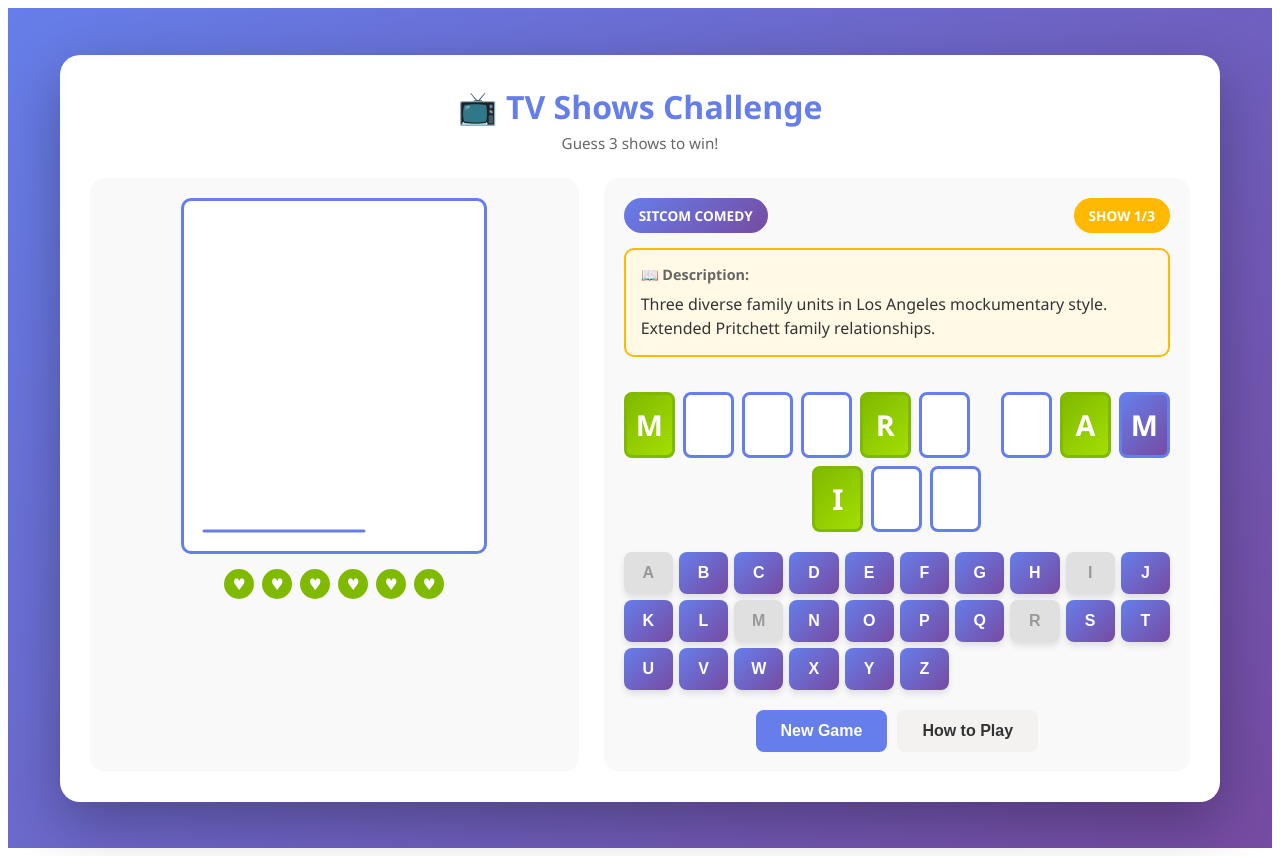
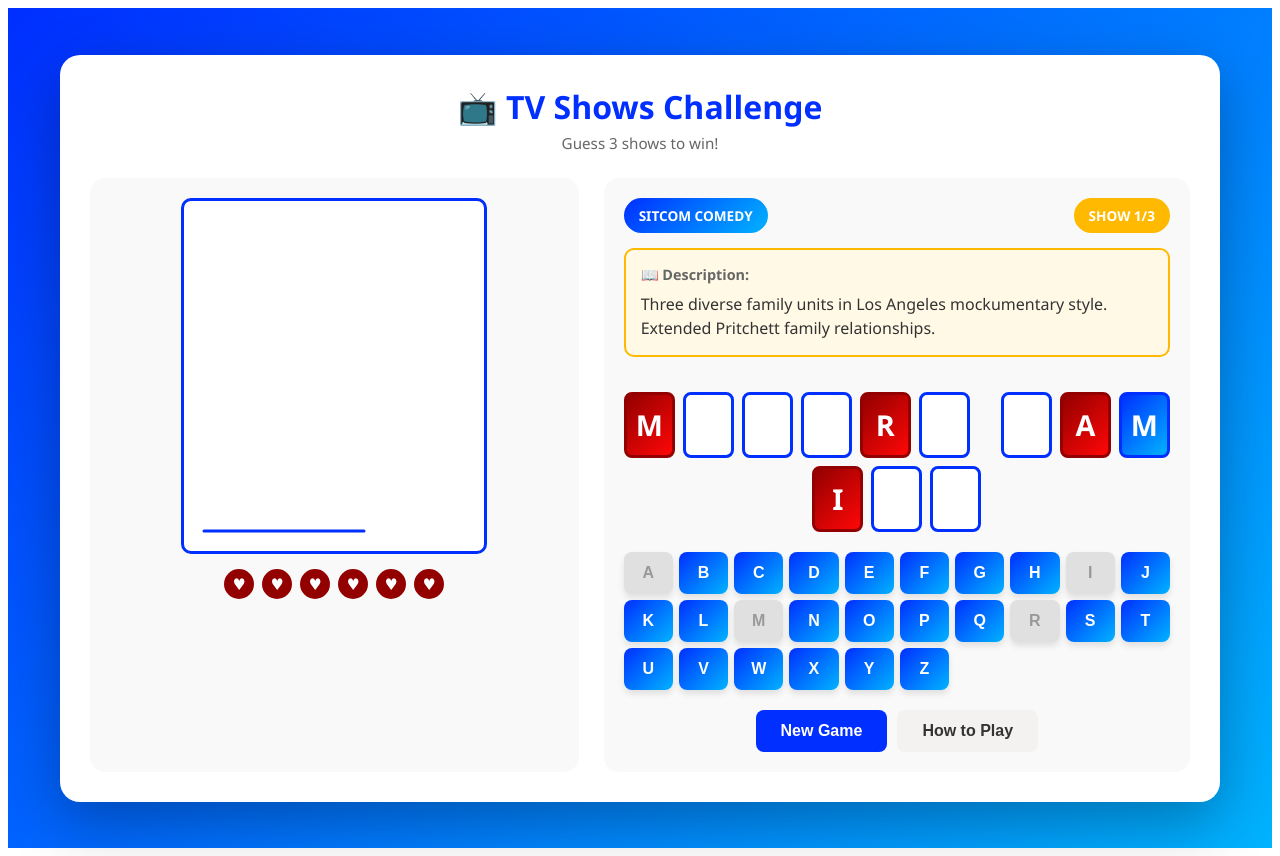
Before and after one commit to TanaushAhmad/Hangman, a React (Create React App) app: page / in a window 1280 px wide. Both pictures are taken after a click on the button "Start Game". Built offline with nearby package versions, Linux system fonts and the light colour scheme.

Commit message:
Update Hangman.jsx colors: #667eea#002fff, #7fba00#930000, #a4de02#ff0707, #764ba2#00b3ff

```diff
--- a/src/components/Hangman.jsx
+++ b/src/components/Hangman.jsx
@@ -116,7 +116,7 @@ const Hangman = () => {
   };
 
   const drawHangman = () => {
-    const canvas = canvasRef.current; if (!canvas) return; const ctx = canvas.getContext('2d'); ctx.clearRect(0, 0, canvas.width, canvas.height); ctx.strokeStyle = '#667eea'; ctx.lineWidth = 3; ctx.lineCap = 'round';
+    const canvas = canvasRef.current; if (!canvas) return; const ctx = canvas.getContext('2d'); ctx.clearRect(0, 0, canvas.width, canvas.height); ctx.strokeStyle = '#002fff'; ctx.lineWidth = 3; ctx.lineCap = 'round';
     if (wrongGuesses >= 0) { ctx.beginPath(); ctx.moveTo(20, 330); ctx.lineTo(180, 330); ctx.stroke(); }
     if (wrongGuesses >= 1) { ctx.beginPath(); ctx.moveTo(50, 330); ctx.lineTo(50, 30); ctx.stroke(); }
     if (wrongGuesses >= 2) { ctx.beginPath(); ctx.moveTo(50, 30); ctx.lineTo(200, 30); ctx.stroke(); }
@@ -138,14 +138,14 @@ const Hangman = () => {
       const isRevealed = guessedLetters.includes(char);
       const isPreFilled = preFilledLetters.includes(index);
       return (
-        <div key={index} style={{ width: '45px', height: '60px', border: isRevealed ? (isPreFilled ? '3px solid #7fba00' : '3px solid #667eea') : '3px solid #667eea', borderRadius: '8px', display: 'flex', alignItems: 'center', justifyContent: 'center', fontSize: '1.8em', fontWeight: 'bold', background: isRevealed ? (isPreFilled ? 'linear-gradient(135deg, #7fba00, #a4de02)' : 'linear-gradient(135deg, #667eea, #764ba2)') : 'white', color: isRevealed ? 'white' : '#667eea', transition: 'all 0.3s' }}>
+        <div key={index} style={{ width: '45px', height: '60px', border: isRevealed ? (isPreFilled ? '3px solid #930000' : '3px solid #002fff') : '3px solid #002fff', borderRadius: '8px', display: 'flex', alignItems: 'center', justifyContent: 'center', fontSize: '1.8em', fontWeight: 'bold', background: isRevealed ? (isPreFilled ? 'linear-gradient(135deg, #930000, #ff0707)' : 'linear-gradient(135deg, #002fff, #00b3ff)') : 'white', color: isRevealed ? 'white' : '#002fff', transition: 'all 0.3s' }}>
           {isRevealed ? char : ''}
         </div>
       );
     });
   };
 
-  const styles = { container: { fontFamily: "'Segoe UI', Tahoma, Geneva, Verdana, sans-serif", background: 'linear-gradient(135deg, #667eea 0%, #764ba2 100%)', minHeight: '100vh', display: 'flex', justifyContent: 'center', alignItems: 'center', padding: '20px' }, main: { background: 'white', borderRadius: '20px', boxShadow: '0 20px 60px rgba(0, 0, 0, 0.3)', maxWidth: '1100px', width: '100%', padding: '30px' } };
+  const styles = { container: { fontFamily: "'Segoe UI', Tahoma, Geneva, Verdana, sans-serif", background: 'linear-gradient(135deg, #002fff 0%, #00b3ff 100%)', minHeight: '100vh', display: 'flex', justifyContent: 'center', alignItems: 'center', padding: '20px' }, main: { background: 'white', borderRadius: '20px', boxShadow: '0 20px 60px rgba(0, 0, 0, 0.3)', maxWidth: '1100px', width: '100%', padding: '30px' } };
 
   if (!currentShow && !showModal) return null;
 
@@ -153,24 +153,24 @@ const Hangman = () => {
     <div style={styles.container}>
       <div style={styles.main}>
         <div style={{ textAlign: 'center', marginBottom: '25px' }}>
-          <h1 style={{ color: '#667eea', fontSize: '2em', margin: 0 }}>📺 TV Shows Challenge</h1>
+          <h1 style={{ color: '#002fff', fontSize: '2em', margin: 0 }}>📺 TV Shows Challenge</h1>
           <p style={{ color: '#666', fontSize: '0.95em', marginTop: '5px' }}>Guess 3 shows to win!</p>
         </div>
 
         {currentShow && (
           <div style={{ display: 'grid', gridTemplateColumns: '1fr 1.2fr', gap: '25px' }}>
             <div style={{ background: '#f9f9f9', borderRadius: '15px', padding: '20px', display: 'flex', flexDirection: 'column', alignItems: 'center' }}>
-              <canvas ref={canvasRef} width="300" height="350" style={{ border: '3px solid #667eea', borderRadius: '10px', background: 'white' }} />
+              <canvas ref={canvasRef} width="300" height="350" style={{ border: '3px solid #002fff', borderRadius: '10px', background: 'white' }} />
               <div style={{ marginTop: '15px', display: 'flex', gap: '8px' }}>
                 {[...Array(maxWrongGuesses)].map((_, i) => (
-                  <div key={i} style={{ width: '30px', height: '30px', background: i < wrongGuesses ? '#d13438' : '#7fba00', borderRadius: '50%', display: 'flex', alignItems: 'center', justifyContent: 'center', color: 'white', fontWeight: 'bold' }}>{i < wrongGuesses ? '✗' : '♥'}</div>
+                  <div key={i} style={{ width: '30px', height: '30px', background: i < wrongGuesses ? '#d13438' : '#930000', borderRadius: '50%', display: 'flex', alignItems: 'center', justifyContent: 'center', color: 'white', fontWeight: 'bold' }}>{i < wrongGuesses ? '✗' : '♥'}</div>
                 ))}
               </div>
             </div>
 
             <div style={{ background: '#f9f9f9', borderRadius: '15px', padding: '20px', display: 'flex', flexDirection: 'column' }}>
               <div style={{ display: 'flex', justifyContent: 'space-between', alignItems: 'center', marginBottom: '15px' }}>
-                <div style={{ background: 'linear-gradient(135deg, #667eea, #764ba2)', color: 'white', padding: '8px 15px', borderRadius: '20px', fontSize: '0.85em', fontWeight: 'bold' }}>{currentShow.category.toUpperCase()}</div>
+                <div style={{ background: 'linear-gradient(135deg, #002fff, #00b3ff)', color: 'white', padding: '8px 15px', borderRadius: '20px', fontSize: '0.85em', fontWeight: 'bold' }}>{currentShow.category.toUpperCase()}</div>
                 <div style={{ background: '#ffb900', color: 'white', padding: '8px 15px', borderRadius: '20px', fontSize: '0.85em', fontWeight: 'bold' }}>SHOW {showsCompleted + 1}/3</div>
               </div>
 
@@ -187,13 +187,13 @@ const Hangman = () => {
                   const isCorrect = isGuessed && currentShow.title.includes(letter);
                   const isWrong = isGuessed && !currentShow.title.includes(letter);
                   return (
-                    <button key={letter} onClick={() => guessLetter(letter)} disabled={!gameActive || isGuessed} style={{ padding: '12px 8px', border: 'none', borderRadius: '8px', fontSize: '1em', fontWeight: 'bold', cursor: 'pointer', transition: 'all 0.3s', background: isGuessed ? '#e0e0e0' : (isCorrect ? 'linear-gradient(135deg, #7fba00, #a4de02)' : (isWrong ? 'linear-gradient(135deg, #d13438, #ff6b6b)' : 'linear-gradient(135deg, #667eea, #764ba2)')), color: isGuessed ? '#999' : 'white', boxShadow: '0 4px 6px rgba(0, 0, 0, 0.1)' }}>{letter}</button>
+                    <button key={letter} onClick={() => guessLetter(letter)} disabled={!gameActive || isGuessed} style={{ padding: '12px 8px', border: 'none', borderRadius: '8px', fontSize: '1em', fontWeight: 'bold', cursor: 'pointer', transition: 'all 0.3s', background: isGuessed ? '#e0e0e0' : (isCorrect ? 'linear-gradient(135deg, #930000, #ff0707)' : (isWrong ? 'linear-gradient(135deg, #d13438, #ff6b6b)' : 'linear-gradient(135deg, #002fff, #00b3ff)')), color: isGuessed ? '#999' : 'white', boxShadow: '0 4px 6px rgba(0, 0, 0, 0.1)' }}>{letter}</button>
                   );
                 })}
               </div>
 
               <div style={{ display: 'flex', gap: '10px', justifyContent: 'center', flexWrap: 'wrap' }}>
-                <button onClick={() => { if (gameActive && window.confirm('Start a new game? Current progress will be lost.')) { resetGame(); } else if (!gameActive) { resetGame(); } }} style={{ padding: '12px 25px', border: 'none', borderRadius: '8px', fontSize: '1em', fontWeight: 'bold', cursor: 'pointer', transition: 'all 0.3s', background: '#667eea', color: 'white' }}>New Game</button>
+                <button onClick={() => { if (gameActive && window.confirm('Start a new game? Current progress will be lost.')) { resetGame(); } else if (!gameActive) { resetGame(); } }} style={{ padding: '12px 25px', border: 'none', borderRadius: '8px', fontSize: '1em', fontWeight: 'bold', cursor: 'pointer', transition: 'all 0.3s', background: '#002fff', color: 'white' }}>New Game</button>
                 <button onClick={showWelcomeModal} style={{ padding: '12px 25px', border: 'none', borderRadius: '8px', fontSize: '1em', fontWeight: 'bold', cursor: 'pointer', transition: 'all 0.3s', background: '#f3f2f1', color: '#333' }}>How to Play</button>
               </div>
             </div>
@@ -203,9 +203,9 @@ const Hangman = () => {
         {showModal && (
           <div style={{ display: 'flex', position: 'fixed', top: 0, left: 0, width: '100%', height: '100%', background: 'rgba(0, 0, 0, 0.85)', justifyContent: 'center', alignItems: 'center', zIndex: 1000 }}>
             <div style={{ background: 'white', padding: '40px', borderRadius: '20px', textAlign: 'center', maxWidth: '550px', maxHeight: '90vh', overflowY: 'auto' }}>
-              <h2 style={{ color: '#667eea', marginBottom: '20px', fontSize: '2em' }}>{modalContent.title}</h2>
+              <h2 style={{ color: '#002fff', marginBottom: '20px', fontSize: '2em' }}>{modalContent.title}</h2>
               <div>{modalContent.body}</div>
-              <button onClick={modalContent.action} style={{ padding: '12px 25px', border: 'none', borderRadius: '8px', fontSize: '1em', fontWeight: 'bold', cursor: 'pointer', transition: 'all 0.3s', background: '#667eea', color: 'white', marginTop: '20px' }}>{modalContent.title.includes('Welcome') ? 'Start Game' : modalContent.title.includes('VICTORY') ? 'Play Again' : modalContent.title.includes('Out of Lives') ? 'New Game' : 'Continue'}</button>
+              <button onClick={modalContent.action} style={{ padding: '12px 25px', border: 'none', borderRadius: '8px', fontSize: '1em', fontWeight: 'bold', cursor: 'pointer', transition: 'all 0.3s', background: '#002fff', color: 'white', marginTop: '20px' }}>{modalContent.title.includes('Welcome') ? 'Start Game' : modalContent.title.includes('VICTORY') ? 'Play Again' : modalContent.title.includes('Out of Lives') ? 'New Game' : 'Continue'}</button>
             </div>
           </div>
         )}
```
